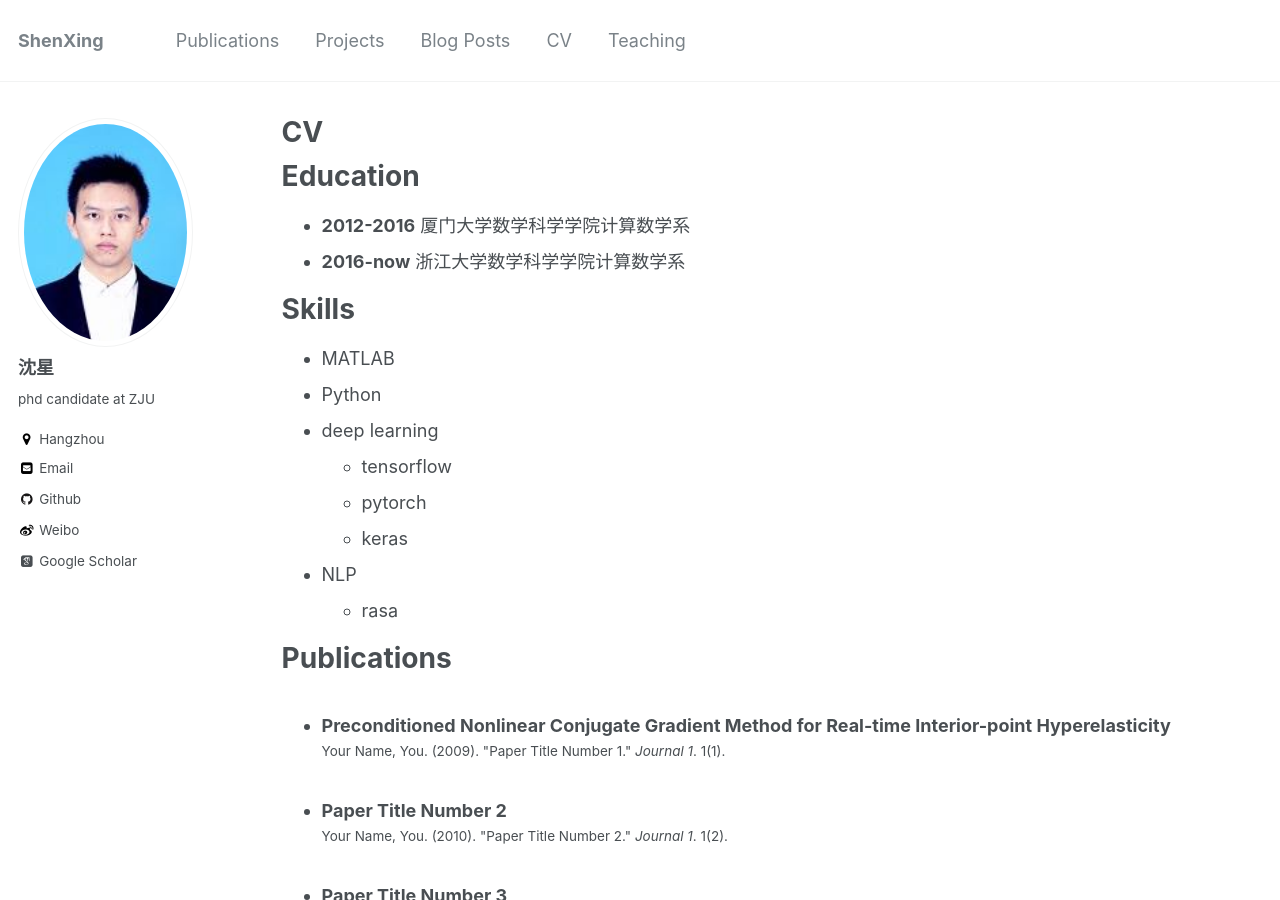
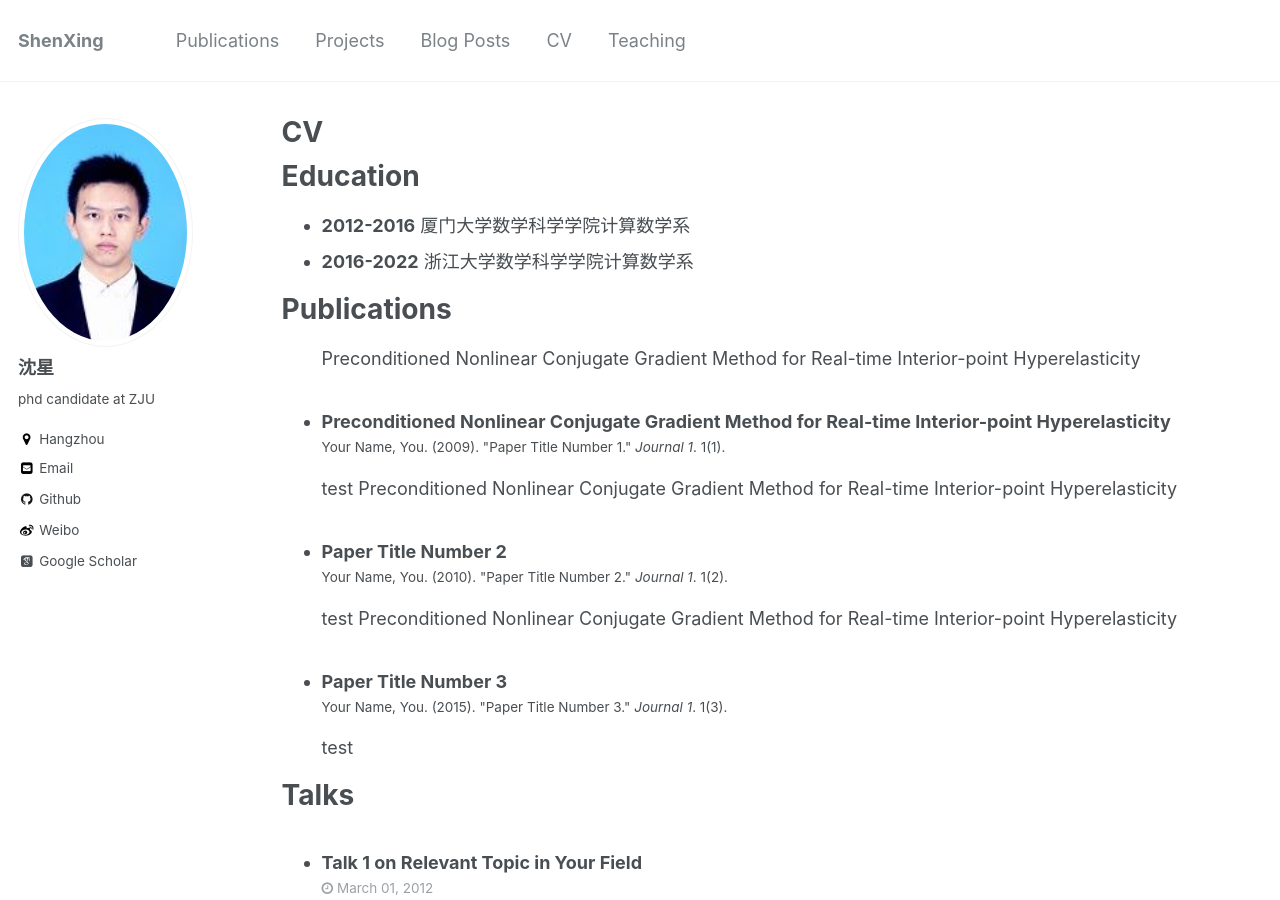
Before and after one commit to Xingbaji/xingbaji.github.io, a Jekyll site: the page built from _pages/cv.md, in a window 1280 px wide and 900 px high. Built offline with Jekyll 4.4.1, drawn with Linux system fonts in a browser that asks for light colours; some web fonts are replaced.

Commit message:
Update cv.md

```diff
--- a/_pages/cv.md
+++ b/_pages/cv.md
@@ -12,23 +12,13 @@ redirect_from:
 Education
 ======
 - **2012-2016** 厦门大学数学科学学院计算数学系
-- **2016-now** 浙江大学数学科学学院计算数学系
-
-Skills
-======
-* MATLAB
-* Python
-* deep learning
-  * tensorflow
-  * pytorch
-  * keras
-* NLP
-  * rasa
+- **2016-2022** 浙江大学数学科学学院计算数学系
 
 Publications
 ======
-  <ul>{% for post in site.publications %}
-    {% include archive-single-cv.html %}
+  <ul>{% for post in site.publications %} Preconditioned Nonlinear Conjugate Gradient Method for
+Real-time Interior-point Hyperelasticity
+    {% include archive-single-cv.html %} test
   {% endfor %}</ul>
 
 Talks
```
